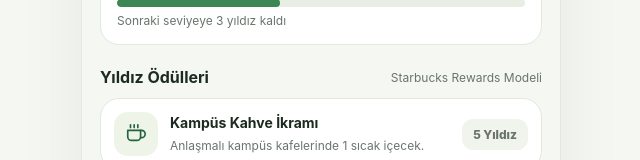
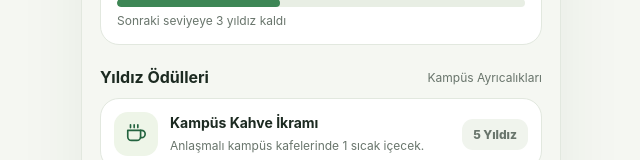
Before and after one commit to ensozdn/yesil-adim-, a React (Vite) app: page / in a window 1280 px wide. Shown: the part 965-1125 px from the top of the page, without its empty margins (319-959 px from the left). Built offline with nearby package versions, Linux system fonts and the light colour scheme.

Commit message:
Replace brand reference with Kampüs Ayrıcalıkları in rewards header

```diff
--- a/src/App.tsx
+++ b/src/App.tsx
@@ -359,7 +359,7 @@
 
           <div className="sectionhead">
             <strong>Yıldız Ödülleri</strong>
-            <span className="small">Starbucks Rewards Modeli</span>
+            <span className="small">Kampüs Ayrıcalıkları</span>
           </div>
           <div className="task-list">
             {REWARD_TIERS.map((reward) => {
```
